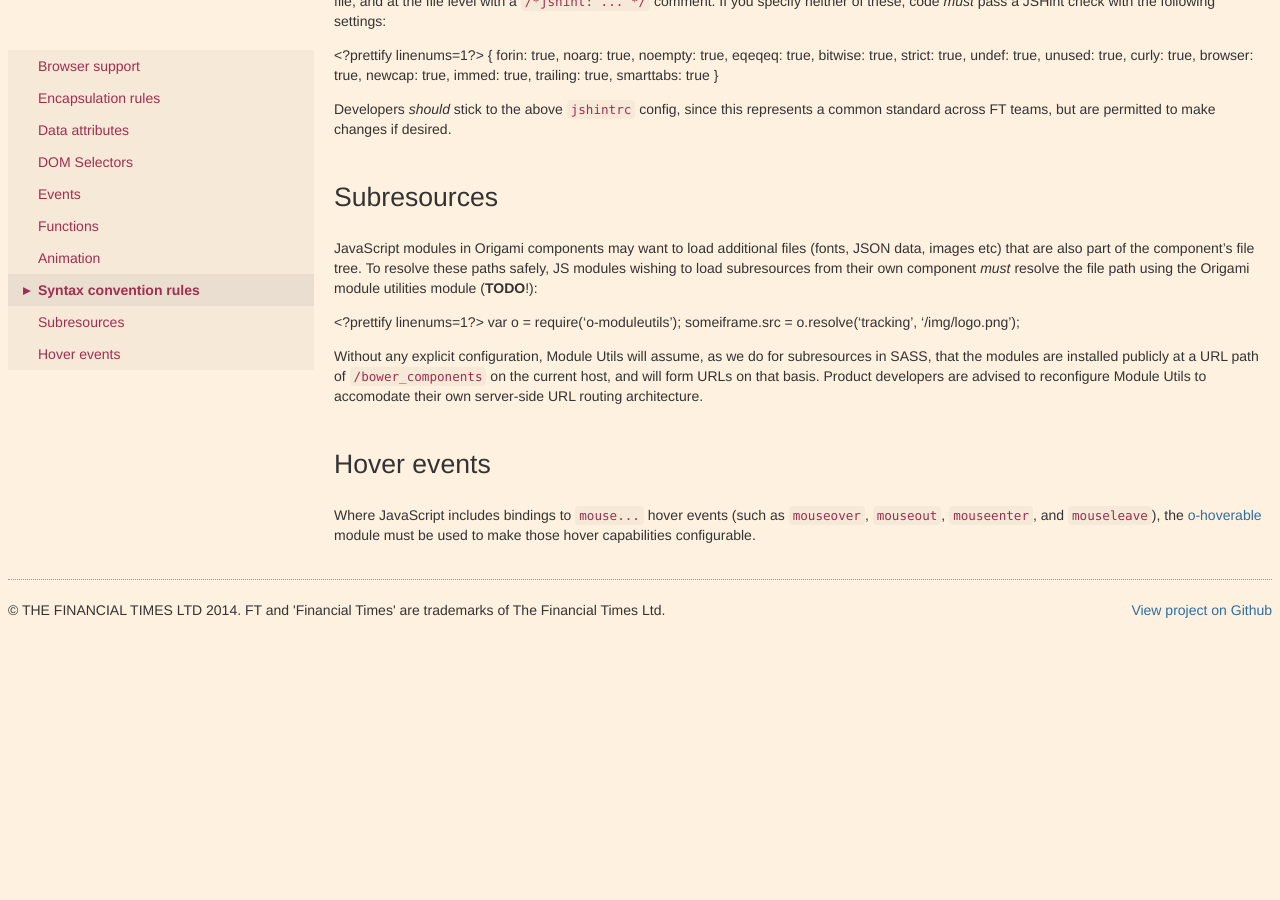
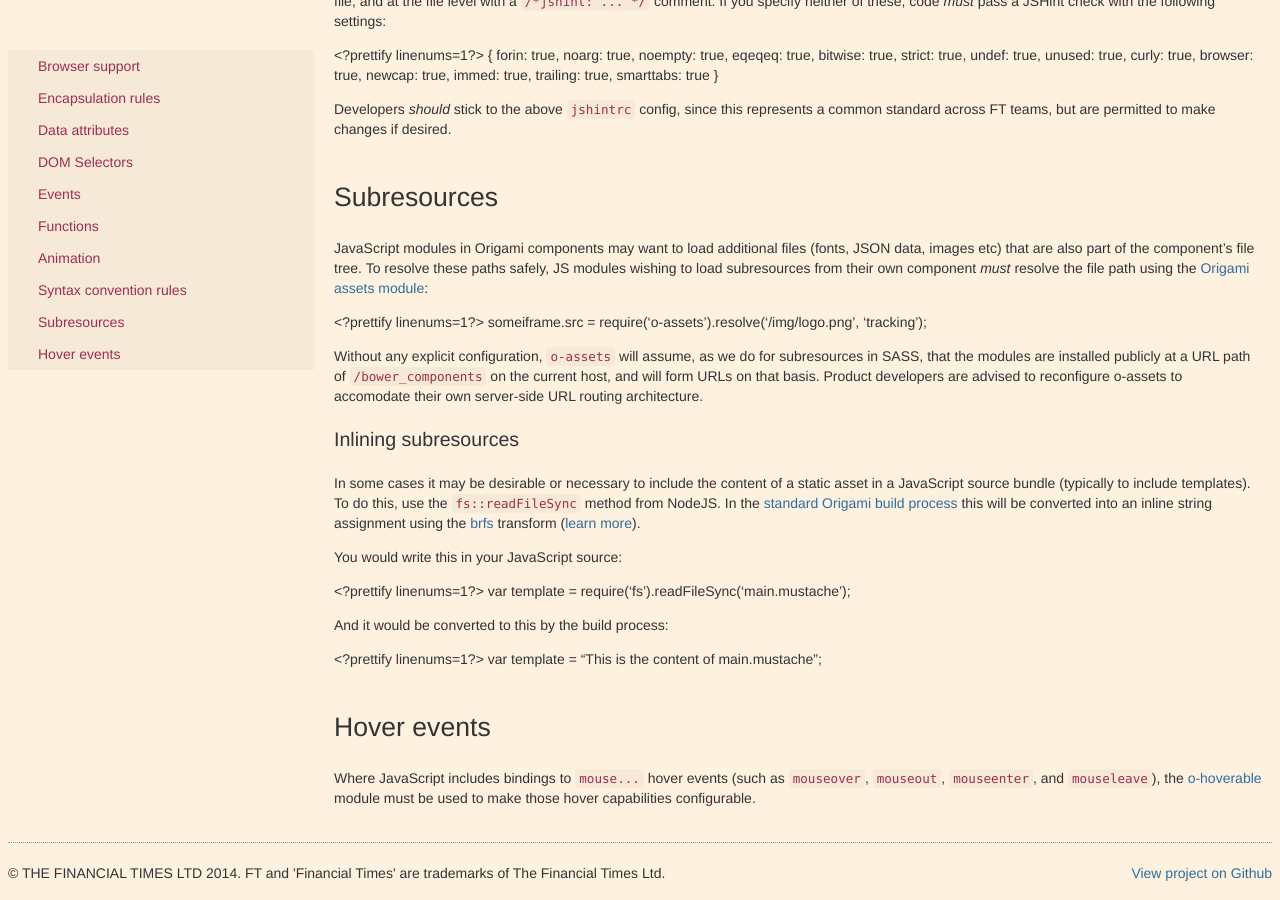
Before and after one commit to Financial-Times/ft-origami, a Jekyll site: the page built from docs/syntax/js.md, in a window 1280 px wide and 900 px high, scrolled down 1889 px. Built offline with Jekyll 4.4.1, drawn with Linux system fonts in a browser that asks for light colours; before the commit the page ends 2571 px from its top, so only the background shows below that.

Commit message:
Add brfs transform for template inlining, closes #110

```diff
--- a/docs/syntax/js.md
+++ b/docs/syntax/js.md
@@ -81,13 +81,27 @@ Developers *should* stick to the above `jshintrc` config, since this represents
 
 ## Subresources
 
-JavaScript modules in Origami components may want to load additional files (fonts, JSON data, images etc) that are also part of the component's file tree.  To resolve these paths safely, JS modules wishing to load subresources from their own component *must* resolve the file path using the Origami module utilities module (**TODO**!):
+JavaScript modules in Origami components may want to load additional files (fonts, JSON data, images etc) that are also part of the component's file tree.  To resolve these paths safely, JS modules wishing to load subresources from their own component *must* resolve the file path using the [Origami assets module](https://github.com/Financial-Times/o-assets):
 
 <?prettify linenums=1?>
-	var o = require('o-moduleutils');
-	someiframe.src = o.resolve('tracking', '/img/logo.png');
+	someiframe.src = require('o-assets').resolve('/img/logo.png', 'tracking');
 
-Without any explicit configuration, Module Utils will assume, as we do for subresources in SASS, that the modules are installed publicly at a URL path of `/bower_components` on the current host, and will form URLs on that basis.  Product developers are advised to reconfigure Module Utils to accomodate their own server-side URL routing architecture.
+Without any explicit configuration, `o-assets` will assume, as we do for subresources in SASS, that the modules are installed publicly at a URL path of `/bower_components` on the current host, and will form URLs on that basis.  Product developers are advised to reconfigure o-assets to accomodate their own server-side URL routing architecture.
+
+### Inlining subresources
+
+In some cases it may be desirable or necessary to include the content of a static asset in a JavaScript source bundle (typically to include templates).  To do this, use the `fs::readFileSync` method from NodeJS.  In the [standard Origami build process]({{site.baseurl}}/docs/developer-guide/building-modules) this will be converted into an inline string assignment using the [brfs](https://github.com/substack/brfs) transform ([learn more](https://github.com/Financial-Times/ft-origami/issues/110)).
+
+You would write this in your JavaScript source:
+
+<?prettify linenums=1?>
+	var template = require('fs').readFileSync('main.mustache');
+
+And it would be converted to this by the build process:
+
+<?prettify linenums=1?>
+	var template = "This is the content of main.mustache";
+
 
 ## Hover events
 
```
Also changed, not shown: docs/developer-guide/modules.md (+5 -2 lines).
